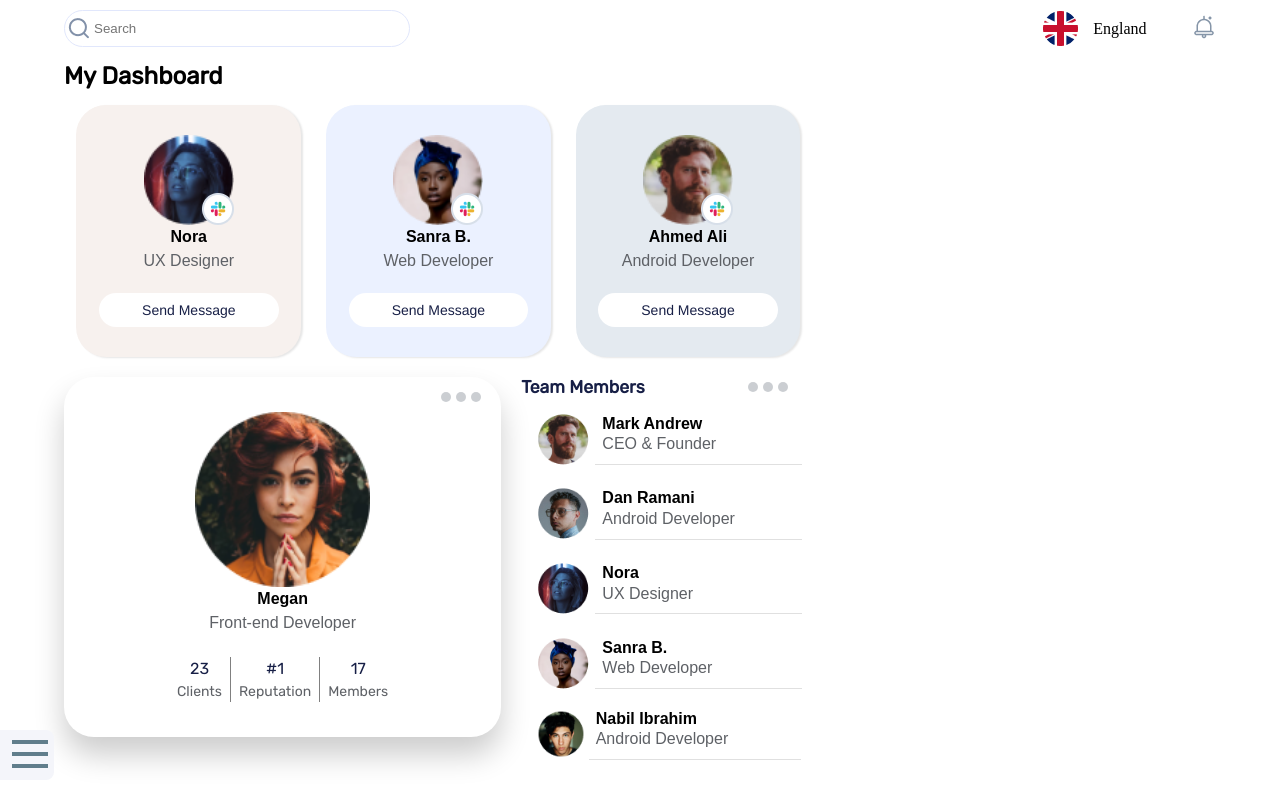
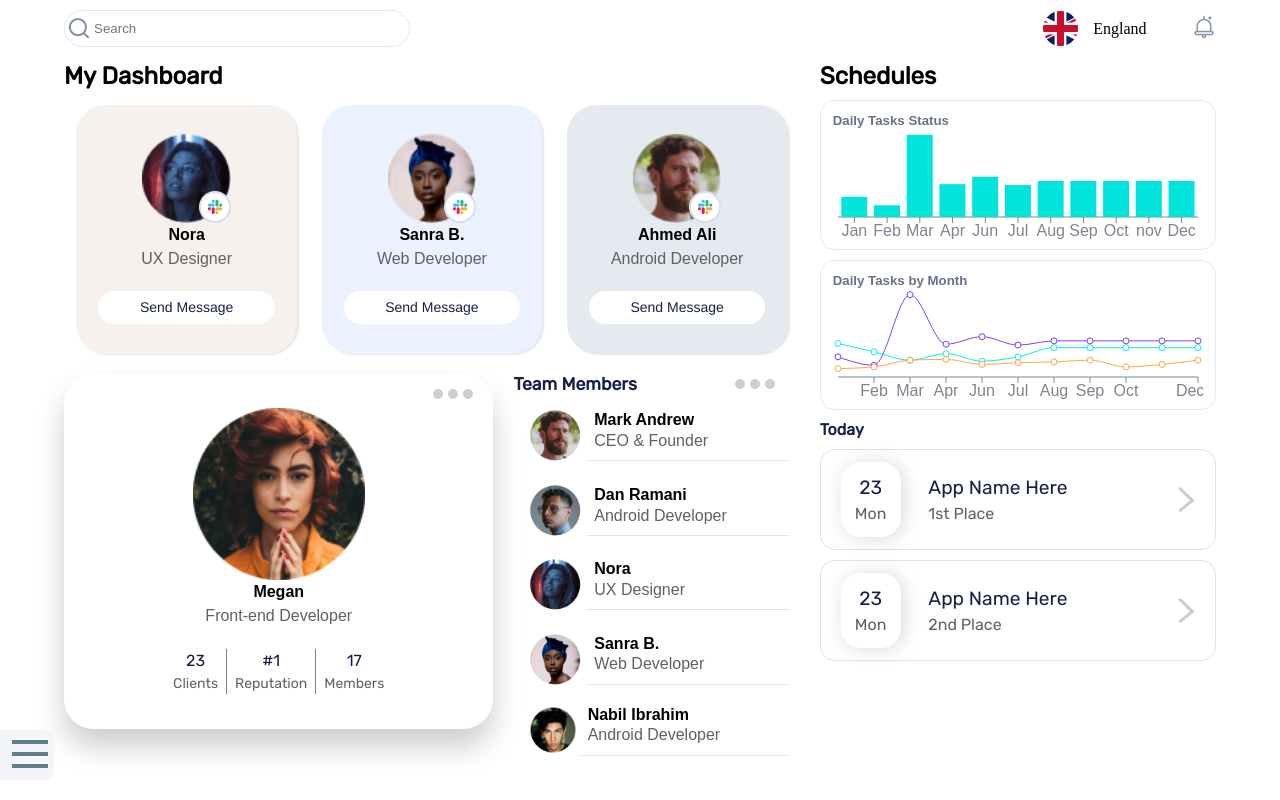
Before and after one commit to hajarNasr/dashboard, a React (Create React App) app: page / in a window 1280 px wide. Built offline with nearby package versions, Linux system fonts and the light colour scheme.

Commit message:
refactor: add Schedules to Home

```diff
--- a/src/containers/home/index.js
+++ b/src/containers/home/index.js
@@ -1,9 +1,11 @@
 import "./styles.scss";
 import Dashboard from "../../components/dashboard";
+import Schedules from "../../components/schedules";
 
 const Home = () => (
   <main id="home">
     <Dashboard />
+    <Schedules />
   </main>
 );
 export default Home;
```
